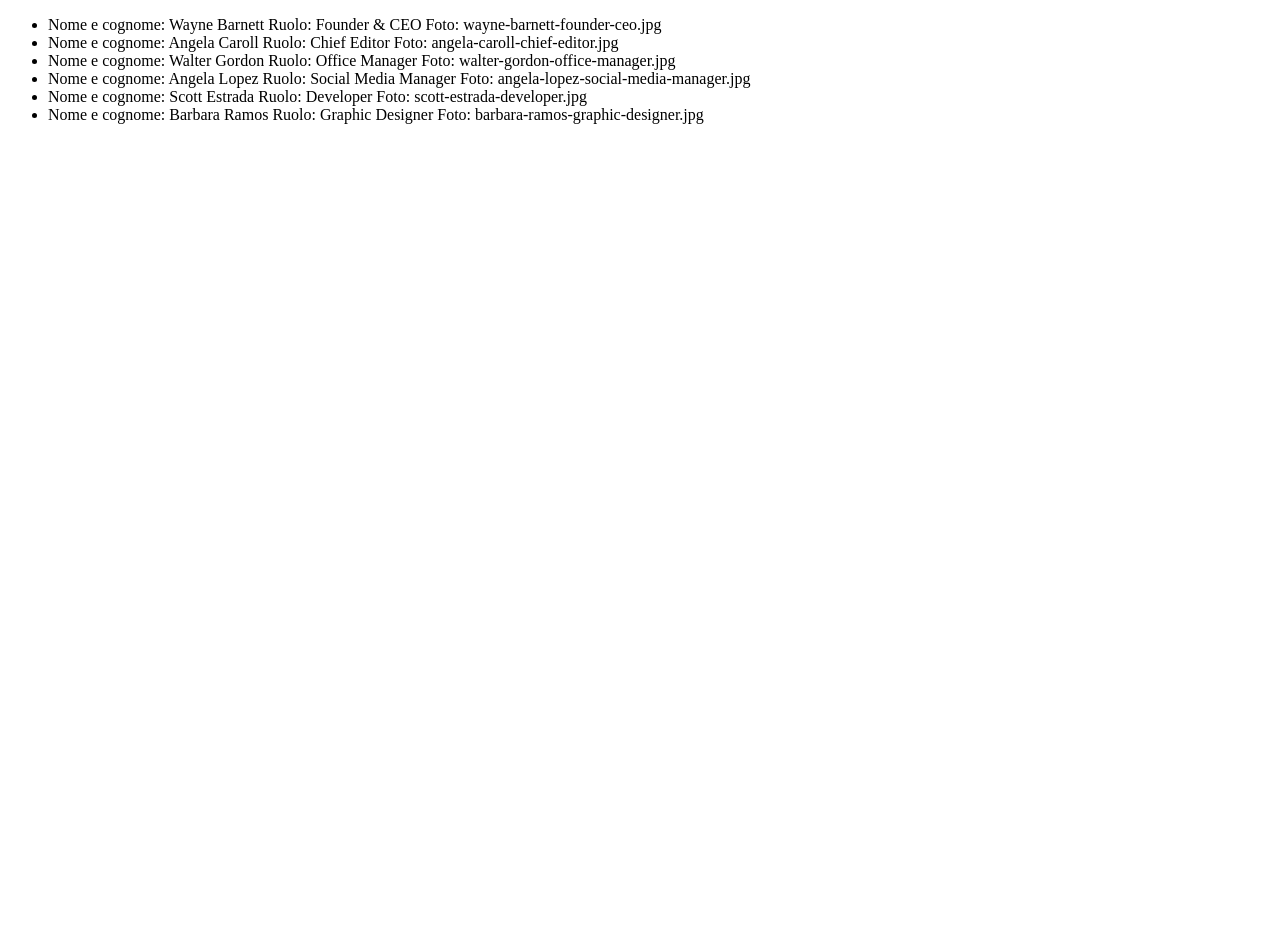
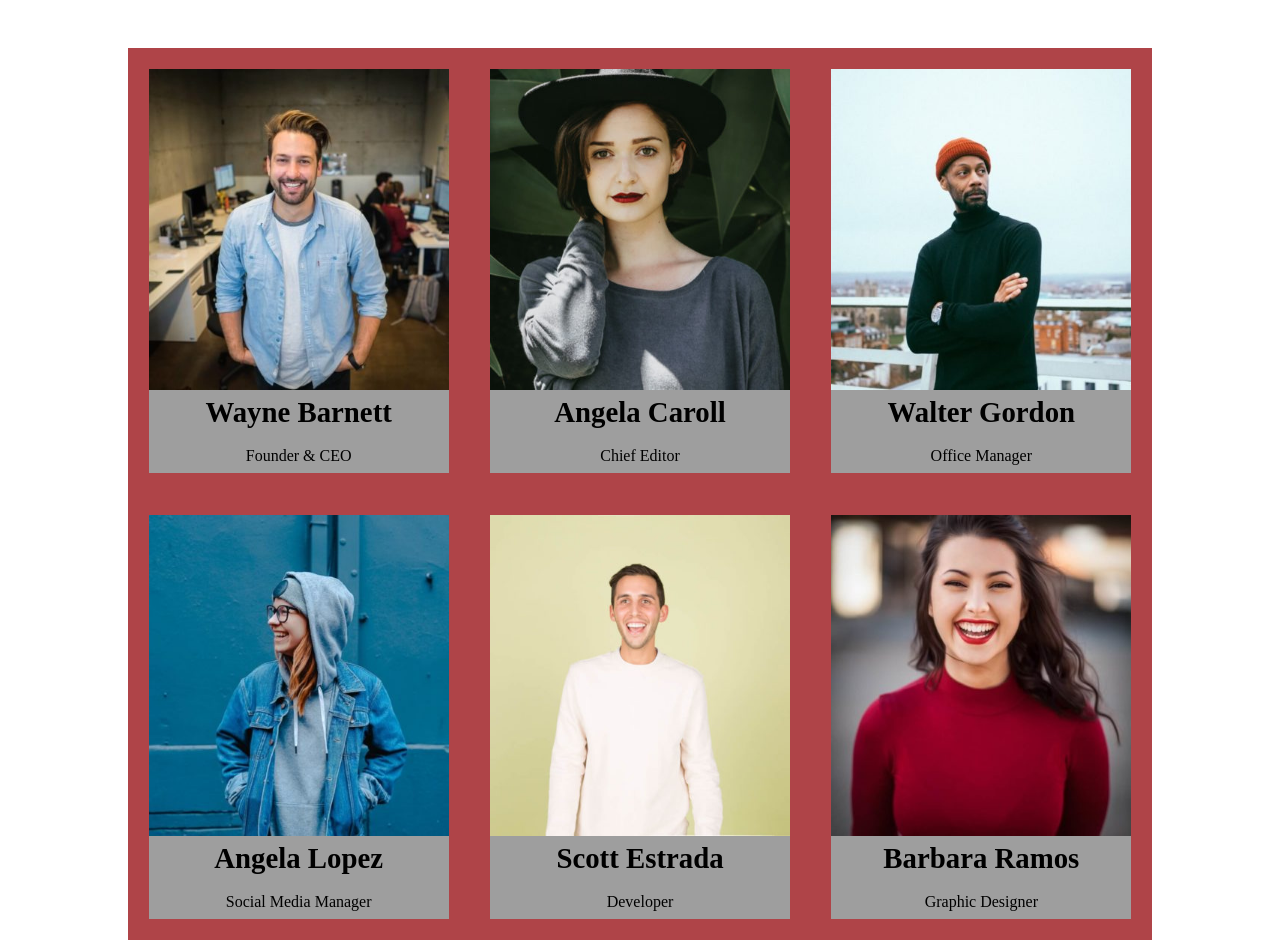
Before and after one commit to chiaramery/js-our-team, a plain HTML site: page index.html in a window 1280 px wide. Before the commit the page ends 800 px from the top, so only its background shows below. Drawn offline with Linux system fonts and the light colour scheme.

Commit message:
Esercizio con bonus 1 e 2 completato

```diff
--- /dev/null
+++ b/css/style.css
@@ -0,0 +1,32 @@
+*{
+    margin: 0;
+    padding: 0;
+    box-sizing: border-box;
+}
+img {
+    width: 100%;
+}
+.container{
+    width: 80%;
+    margin: 3em auto;
+}
+li{
+    width: calc(100% / 3);
+    list-style-type: none;
+    padding: 1.3em;
+    text-align: center;
+}
+ul{
+    display: flex;
+    flex-wrap: wrap;
+    justify-content: space-around;
+    background-color: #af4448;
+}
+h3{
+    font-size: 1.8em;
+}
+.info{
+    margin-top: -6px;
+    padding: .5em;
+    background-color: #9e9e9e;
+}
--- a/index.html
+++ b/index.html
@@ -4,10 +4,18 @@
     <meta charset="UTF-8">
     <meta http-equiv="X-UA-Compatible" content="IE=edge">
     <meta name="viewport" content="width=device-width, initial-scale=1.0">
+    <link rel="stylesheet" href="css/style.css">
     <title>Document</title>
 </head>
 <body>
-    <ul class="information"></ul>
+    <div class="container">
+        <div class="card">
+            <ul class="information">
+                <div class="img"></div>
+            </ul>
+        </div>
+    </div>
+
     <script src="js/script.js"></script>
 </body>
 </html>
--- a/js/script.js
+++ b/js/script.js
@@ -45,5 +45,5 @@
     console.log(infoTeam.nome, infoTeam.ruolo, infoTeam.foto);
 
     // Stampo informazioni su DOM sottoforma di stringhe
-    infoPeople.innerHTML += `<li> Nome e cognome: ${infoTeam.nome} Ruolo: ${infoTeam.ruolo} Foto: ${infoTeam.foto}</li>`;
+    infoPeople.innerHTML += `<li><img src="img/${infoTeam.foto}" alt=""><div class = "info"><h3>${infoTeam.nome}</h3> <br>${infoTeam.ruolo}</div></li>`;
 }
```
Also changed, not shown: img/angela-caroll-chief-editor.jpg (added), img/angela-lopez-social-media-manager.jpg (added), img/barbara-ramos-graphic-designer.jpg (added), img/scott-estrada-developer.jpg (added), img/walter-gordon-office-manager.jpg (added), img/wayne-barnett-founder-ceo.jpg (added).
